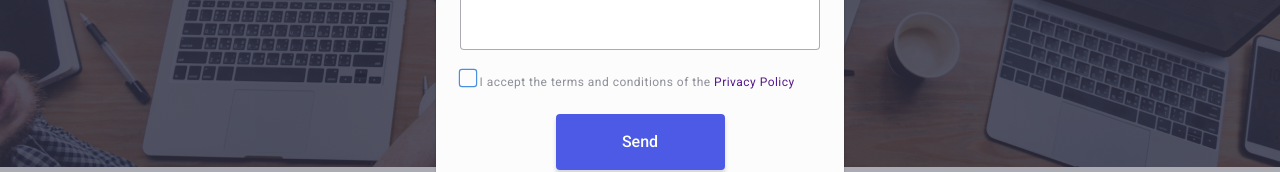
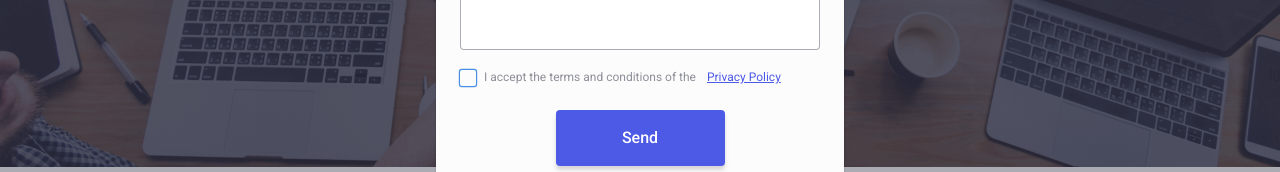
Before and after one commit to Vpsush/goit-markup-hw-06, a plain HTML site: page index.html in a window 1280 px wide. Both pictures are taken after a click on the button "Order Service". Shown: the part 506-678 px from the top of the page. Drawn offline with nearby package versions, Linux system fonts and the light colour scheme.

Commit message:
6 finish

```diff
--- a/css/styles.css
+++ b/css/styles.css
@@ -739,17 +739,9 @@ transition: fill 250ms cubic-bezier(0.4, 0, 0.2, 1);
     white-space: nowrap;
     clip-path: 100%;
    }
-/* .agree-with-policy-accept{
-    font-weight: 400;
-    font-size: 12px;
-    line-height: 1.16px;
-    letter-spacing: 0.04em;
-    color:rgba(77, 90, 229, 1);
-}  */
 .contact-form{
     display: flex;
     flex-direction: column;
-
 }
 .contuct-form-btn{
     display: block;
@@ -810,7 +802,6 @@ color: #FFFFFF;
     left: 0px;
     padding: 15px;
     resize: none;
-
     border: 1px solid rgba(46, 47, 66, 0.4);
     border-radius: 4px;
     transition: border-color var(--transition);
@@ -831,12 +822,13 @@ transform: translateY(100%);
 transition: fill var(--transition);
 }
 .modal-form-checkbox{
-    /* font-weight: 400;
+    display: flex;
+    gap: 8px;
+    align-items: center;
     font-size: 12px;
     line-height: 1.16; */
     letter-spacing: 0.04em;
     color: #8E8F99;
-
     font-size: 12px;
 }
 .label-modal-field{
@@ -862,6 +854,11 @@ text-align: center;
     letter-spacing: 0.02em;
     color: #2E2F42;
     margin-bottom: 16px;
+
+}
+.privacy-policy{
+    text-decoration: underline;
+    color: rgba(77, 90, 229, 1);
 }
 .what-write{
 display: block;
--- a/index.html
+++ b/index.html
@@ -453,9 +453,8 @@
   id="user-policy">
    <label class="modal-form-checkbox" for="user-policy">
      <span class="agree-with-policy">
-
-    </span>
-    I accept the terms and conditions of the&nbsp;<a href="">Privacy Policy</a>
+     </span>
+    I accept the terms and conditions of the&nbsp;<a class="privacy-policy" href="">Privacy Policy</a>
          </label>
     <button type="submit" class="contuct-form-btn "><span class="contuct-form-btn-writing" >Send </span></button>
   </form>
```
Lines whose indentation alone changed are shown as unchanged.
